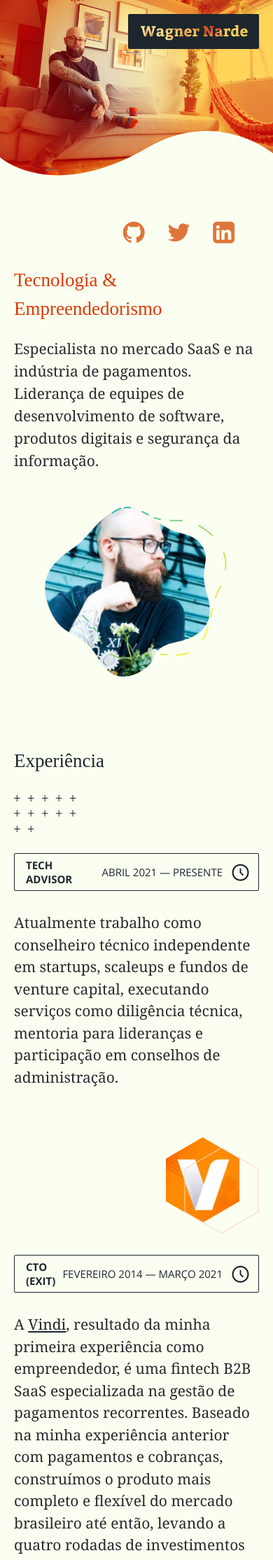
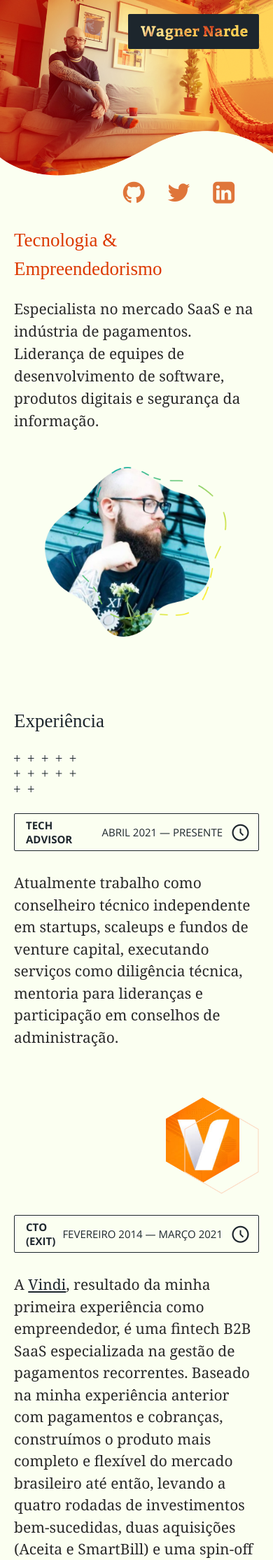
Before and after one commit to wagner/wagnernarde-com, a Jekyll site: the page built from about/index.html, in a window 390 px wide. Shown: the top 2229 px of the page at 70% size. Built offline with Jekyll 4.4.1, drawn with Linux system fonts in a browser that asks for light colours; some web fonts are replaced.

Commit message:
Corrige margem do conteúdo

```diff
--- a/assets/css/posts/flex.css
+++ b/assets/css/posts/flex.css
@@ -318,7 +318,7 @@
 		margin-left: 32px;
 	}
 	.about .post-content{
-		margin-top: 224px;
+		margin-top: calc(66vw - 90px);
 	}
 	/*job-card*/
 	.job-card > p{
```
